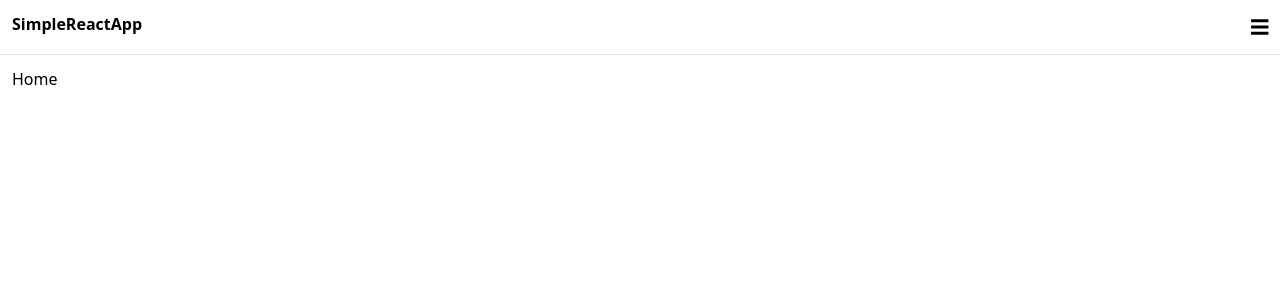
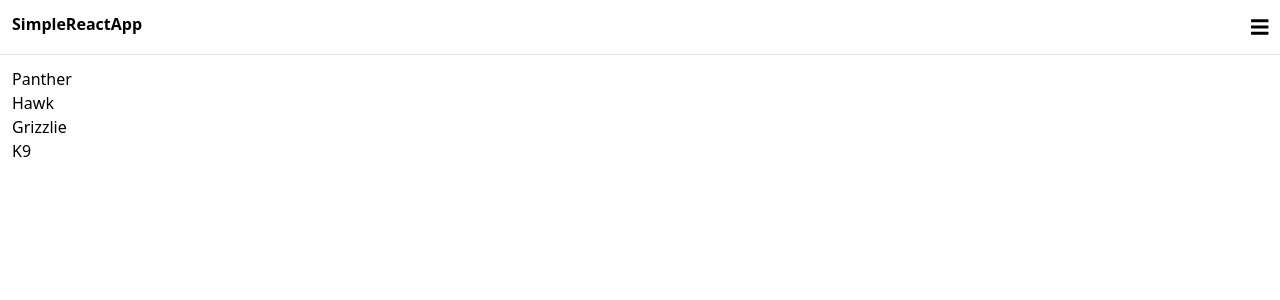
Before and after one commit to eelea/simple-react-app, a React (Create React App) app: page / in a window 1280 px wide. Shown: the top 300 px of the page. Built offline with nearby package versions, Linux system fonts and the light colour scheme; data requests are answered from the project's data file.

Commit message:
retrive bikes information in Home

```diff
--- a/src/Views/Home.js
+++ b/src/Views/Home.js
@@ -1,7 +1,20 @@
 import React from "react";
+import useAxiosGet from "../Hooks/HttpRequest";
 
 function Home() {
-  return <div>Home</div>;
+  const url = "http://localhost:3001/bikes";
+
+  let bikes = useAxiosGet(url);
+  let content = null;
+
+  if (bikes.error) {
+    content = <p>There was an error try again later.</p>;
+  }
+  if (bikes.data) {
+    content = bikes.data.map((bike, key) => <div>{bike.name}</div>);
+  }
+
+  return <div>{content}</div>;
 }
 
 export default Home;
```
